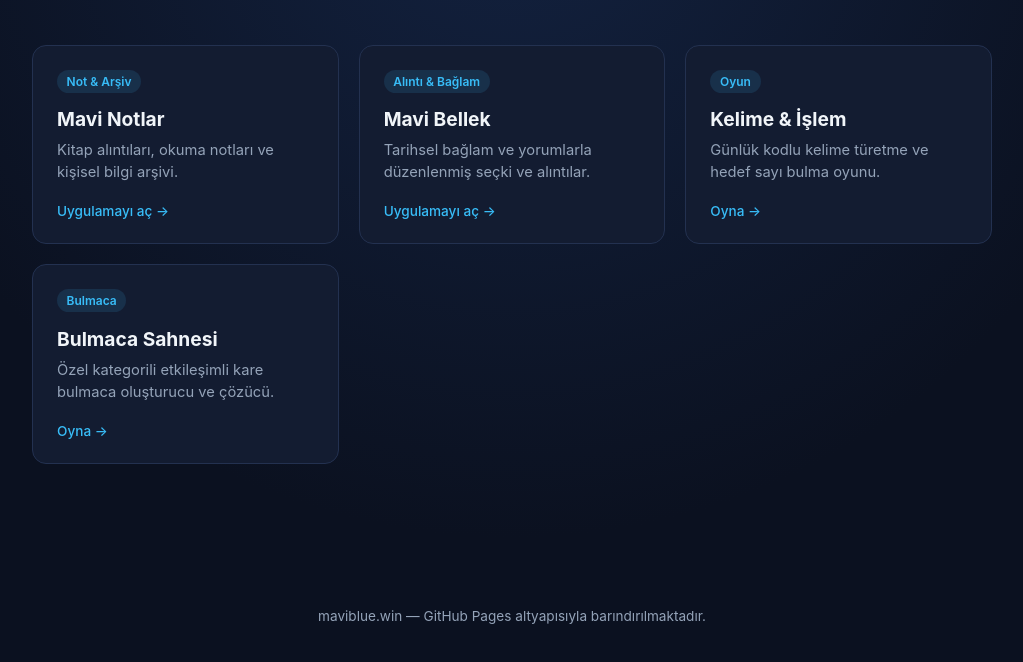
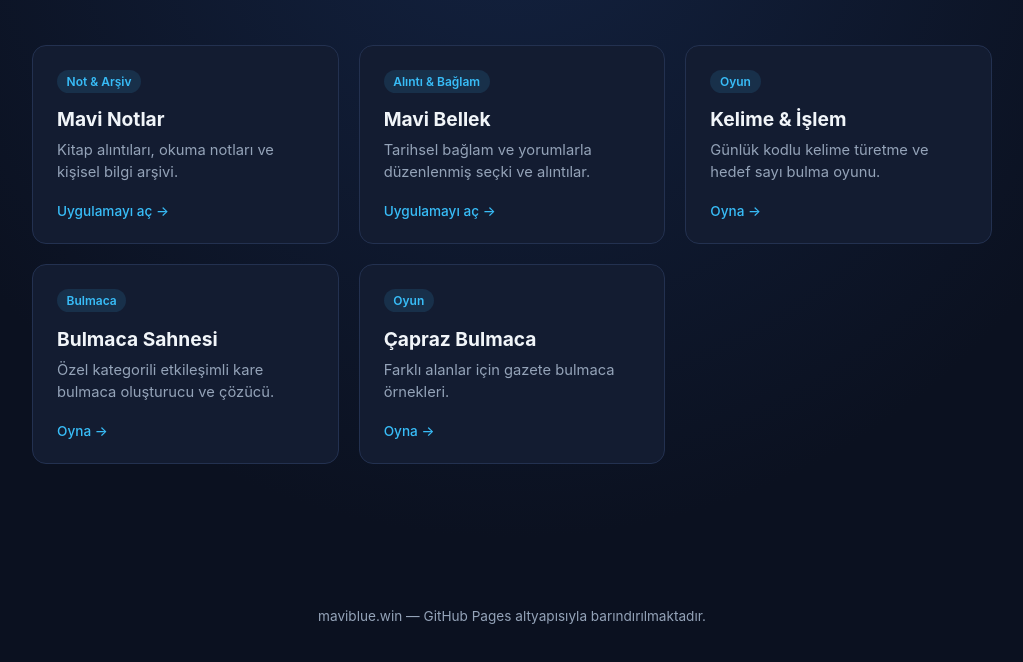
Before and after one commit to bilgenotlar/bilgenotlar.github.io, a plain HTML site: page index.html in a window 1280 px wide. Shown: the part 128-790 px from the top of the page, without its empty margins (128-1151 px from the left). Drawn offline with Linux system fonts and the light colour scheme.

Commit message:
Add files via upload

```diff
--- a/index.html
+++ b/index.html
@@ -184,7 +184,17 @@
       <div class="card-footer">Uygulamayı aç →</div>
     </a>
 	-->
-  </main>
+
+	<a href="/crossword2026" class="card">
+      <div>
+        <div class="card-top"><span class="tag">Oyun</span></div>
+        <h2>Çapraz Bulmaca</h2>
+        <p>Farklı alanlar için gazete bulmaca örnekleri.</p>
+      </div>
+      <div class="card-footer">Oyna →</div>
+    </a>
+
+	  </main>
 
   <footer>
     maviblue.win — GitHub Pages altyapısıyla barındırılmaktadır.
```
